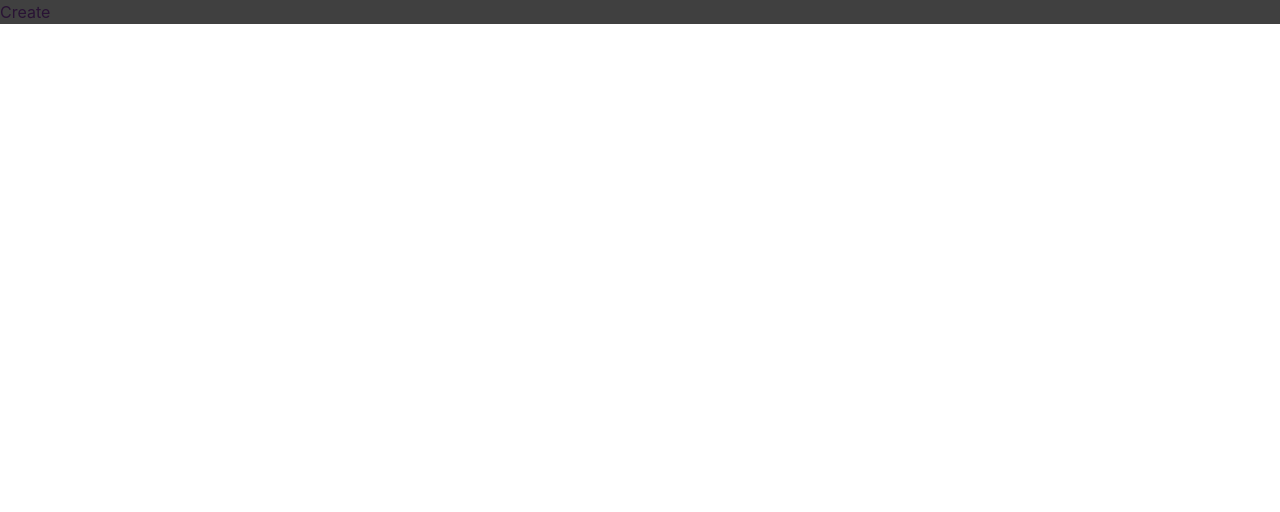
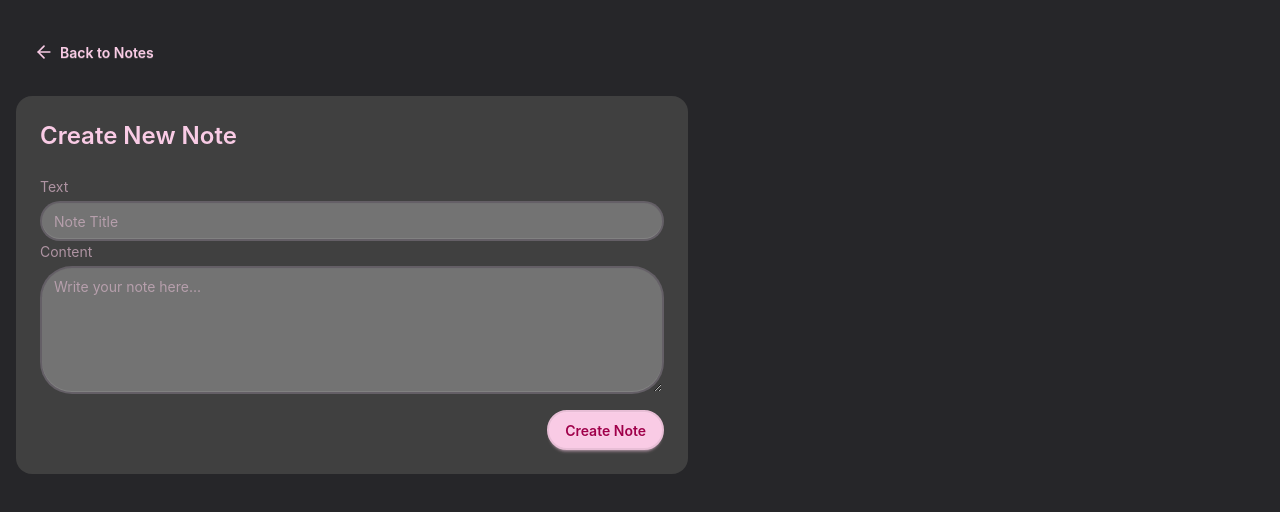
Before and after one commit to monikabaltova/Thinkboard, a React (Vite) app in the folder frontend/: page /create in a window 1280 px wide. Shown: the top 512 px of the page. Built offline with nearby package versions, Linux system fonts and the light colour scheme.

Commit message:
created a card note with styling

```diff
--- a/frontend/src/pages/CreateNote.jsx
+++ b/frontend/src/pages/CreateNote.jsx
@@ -1,5 +1,68 @@
+import { ArrowLeftIcon } from "lucide-react";
+import { useState } from "react";
+import { Link } from "react-router";
+import Loading from "../components/Loading";
+
 function CreateNote() {
-  return <div>Create</div>;
+  const [title, setTitle] = useState("");
+  const [content, setContent] = useState("");
+  const [isLoading, setIsLoading] = useState(false);
+
+  function handleSubmit() {}
+
+  return (
+    <div className="bg-neutral min-h-screen">
+      <div className="container mx-auto px-4 py-8">
+        <div className="max-auto text-secondary max-w-2xl">
+          <Link to={"/"} className="btn btn-ghost mb-6">
+            <ArrowLeftIcon className="size-5" /> Back to Notes
+          </Link>
+
+          <div className="card bg-neutral-700">
+            <div className="card-body">
+              <h2 className="card-title mb-4 text-2xl">Create New Note</h2>
+              <form onSubmit={handleSubmit}>
+                <div className="form-control flex flex-col gap-1">
+                  <label className="label">
+                    <span className="label-text mr-2">Text</span>
+                  </label>
+                  <input
+                    type="text"
+                    placeholder="Note Title"
+                    className="input input-bordered w-full bg-neutral-500"
+                    value={title}
+                    onChange={(e) => setTitle(e.target.value)}
+                  />
+                </div>
+
+                <div className="form-control mb-4 flex flex-col gap-1">
+                  <label className="label">
+                    <span className="label-text">Content</span>
+                  </label>
+                  <textarea
+                    placeholder="Write your note here..."
+                    className="textarea textarea-bordered h-32 w-full bg-neutral-500"
+                    value={content}
+                    onChange={(e) => setContent(e.target.value)}
+                  />
+                </div>
+
+                <div className="card-actions justify-end">
+                  <button
+                    type="submit"
+                    className="btn btn-secondary"
+                    disabled={isLoading}
+                  >
+                    {isLoading ? "Creating" : "Create Note"}
+                  </button>
+                </div>
+              </form>
+            </div>
+          </div>
+        </div>
+      </div>
+    </div>
+  );
 }
 
 export default CreateNote;
```
